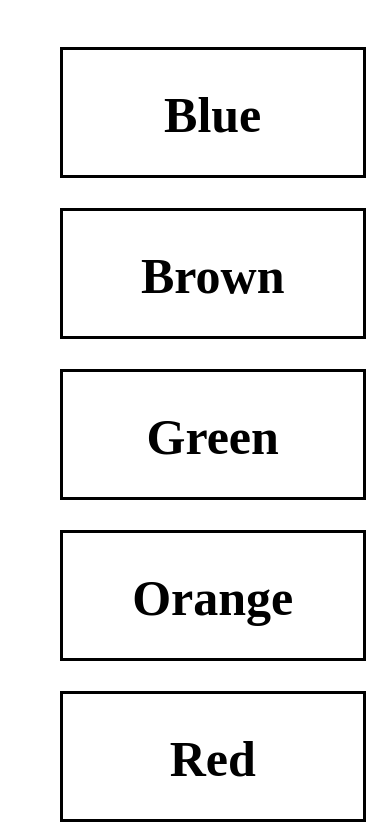
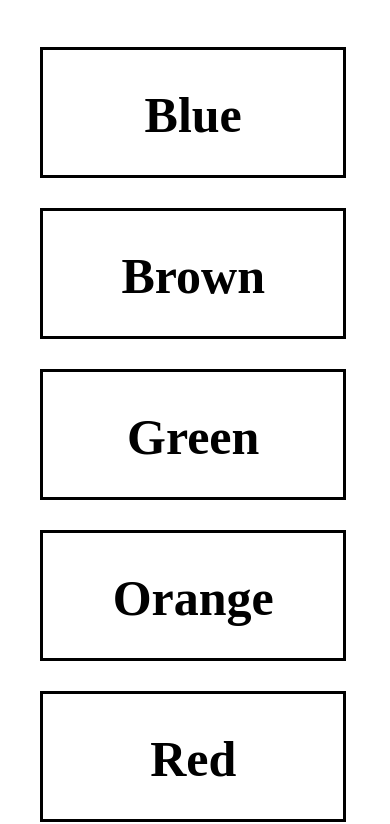
Before and after one commit to TaipeiPorkball/Final_Web, a plain HTML site: page index.html in a window 390 px wide. Both pictures are taken after a click on the element "Line". Shown: the part 819-1643 px from the top of the page. Drawn offline with nearby package versions, Linux system fonts and the light colour scheme; a web font is replaced by a local one.

Commit message:
margin fixed II

```diff
--- a/css/index.css
+++ b/css/index.css
@@ -140,7 +140,7 @@
   {
     width:300px;
     height: 500px;
-    margin-left:13%;
+    margin-left:8%;
   }
   .line-block
   {
```
